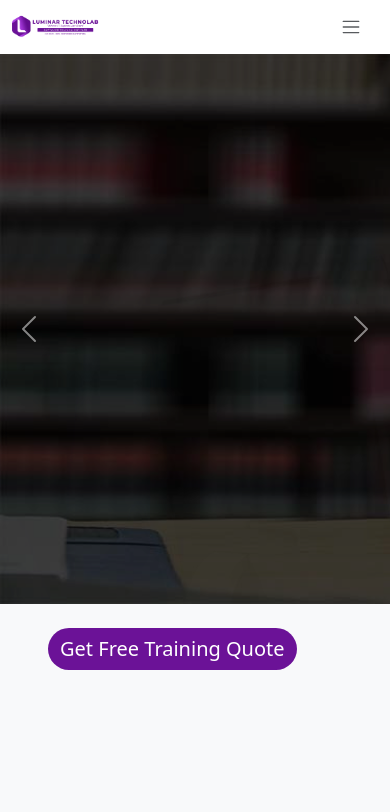
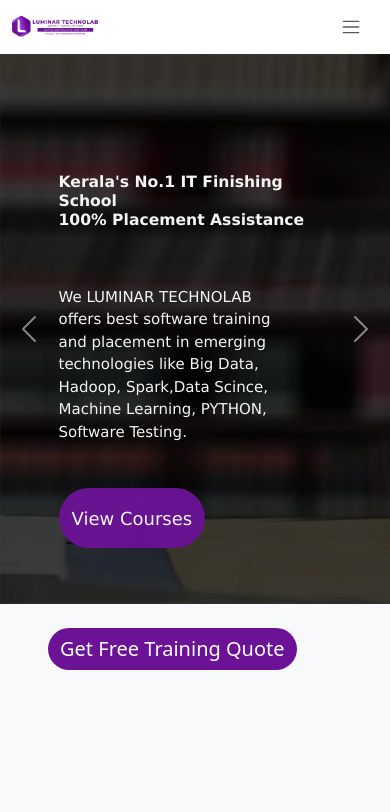
Before and after one commit to muhammed-labeeb-km/Luminar, a plain HTML site: page index.html in a window 390 px wide. Drawn offline with nearby package versions, Linux system fonts and the light colour scheme.

Commit message:
second committ

```diff
--- a/index.html
+++ b/index.html
@@ -49,7 +49,7 @@
   <div class="carousel-inner px-0 mt-0">
     <div class="carousel-item active ps-0">
       <img src="./Pictures/l1.jpg" class="d-block text-end" alt="...">
-      <div class="carousel-caption d-none d-md-block">
+      <div class="carousel-caption">
         <h1>Kerala's No.1 IT Finishing School<br>100% Placement Assistance</h1><br><br>
         <p>We LUMINAR TECHNOLAB offers best software training and placement in emerging technologies like
           Big Data, Hadoop, Spark,Data Scince, Machine Learning, PYTHON, Software Testing.<br><br><br>
@@ -59,7 +59,7 @@
     </div>
     <div class="carousel-item">
       <img src="./Pictures/WhatsApp Image 2023-10-05 at 16.48.12.jpg" class="d-block " alt="...">
-      <div class="carousel-caption d-none d-md-block">
+      <div class="carousel-caption">
         <h1>Data Science, ML & AI<br>Big Data - Hadoop & Spark<br>Python Data Science</h1><br><br>
         <p>We LUMINAR TECHNOLAB offers best software training and placement in emerging technologies like
           Big Data, Hadoop, Spark,Data Scince, Machine Learning, Deep Learning and AI. <br><br><br><button class="btn  rounded-5  text-white btnC ">View Courses</button></p>
--- a/style.css
+++ b/style.css
@@ -151,15 +151,12 @@ body{
   }
 
   @media screen and (max-width: 790px) {
-    .carousel img {
-      height: 300; /* Set height to auto for responsive images */
-    }
-
     .carousel h1 {
-      font-size: 4vw; /* Adjust font size for smaller screens */
+      font-size: 4vw;
     }
 
     .carousel p {
-      font-size: 15px; /* Adjust font size for smaller screens */
+      font-size: 15px;
     }
+
   }
```
